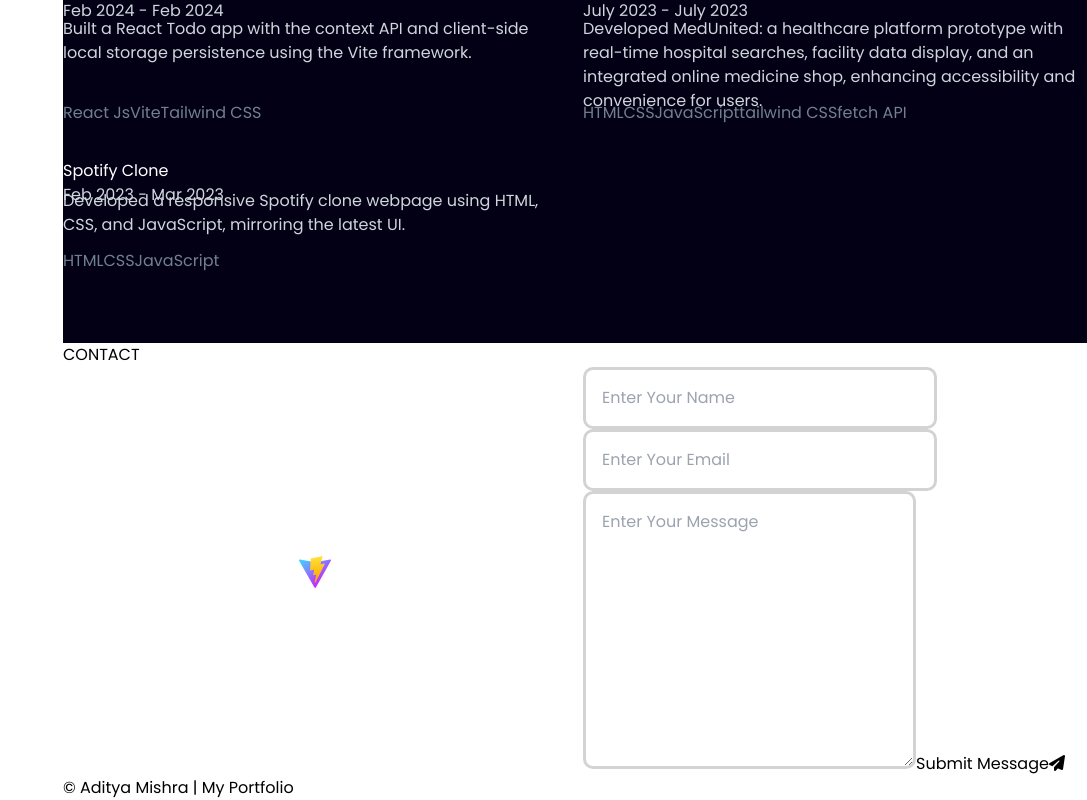
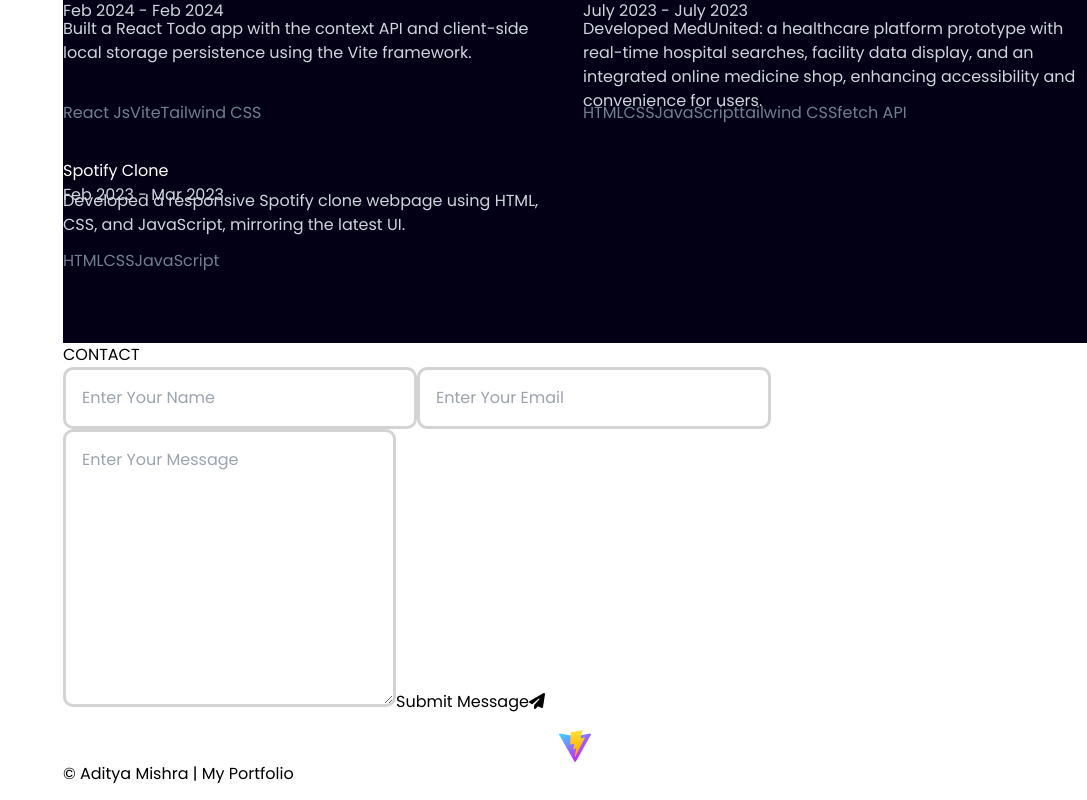
Before and after one commit to AdityaNath0777/portfolio_2_pt_0, a React (Vite) app: page / in a window 1280 px wide. Shown: the part 2128-2928 px from the top of the page, without its empty margins (193-1280 px from the left). Built offline with nearby package versions, Linux system fonts and the light colour scheme.

Commit message:
add contact responvieness

```diff
--- a/src/App.css
+++ b/src/App.css
@@ -170,3 +170,10 @@
     margin-bottom: 0.2rem !important;
   }
 }
+
+/* CONTACT CSS */
+.contact-container {
+  /* grid-template-columns: auto !important; */
+  display: flex!important;
+  flex-direction: column-reverse;
+}
```
